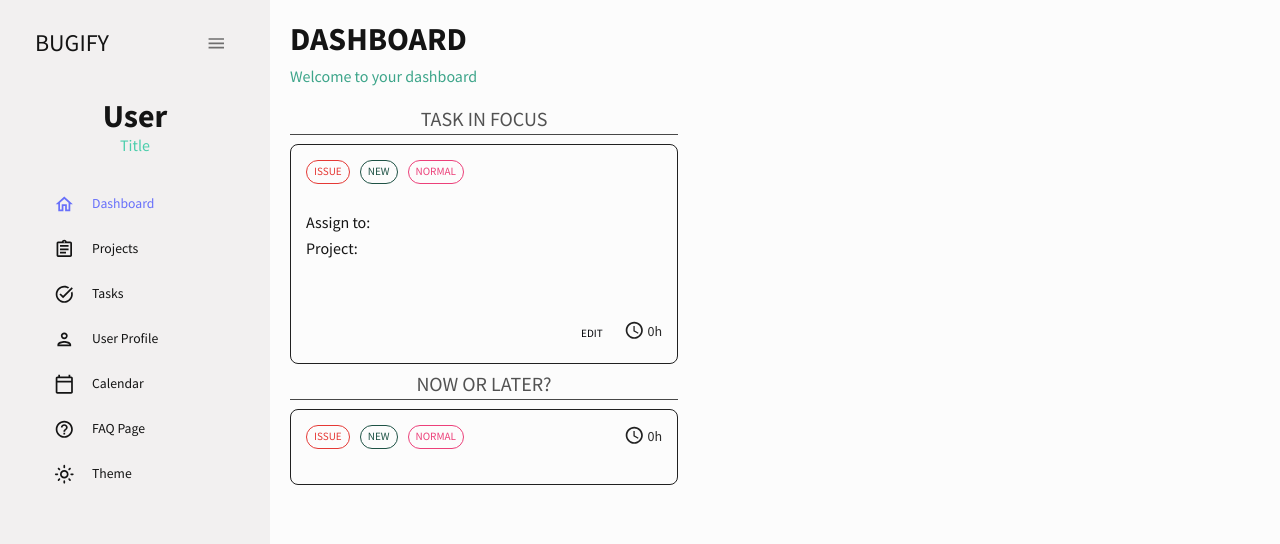
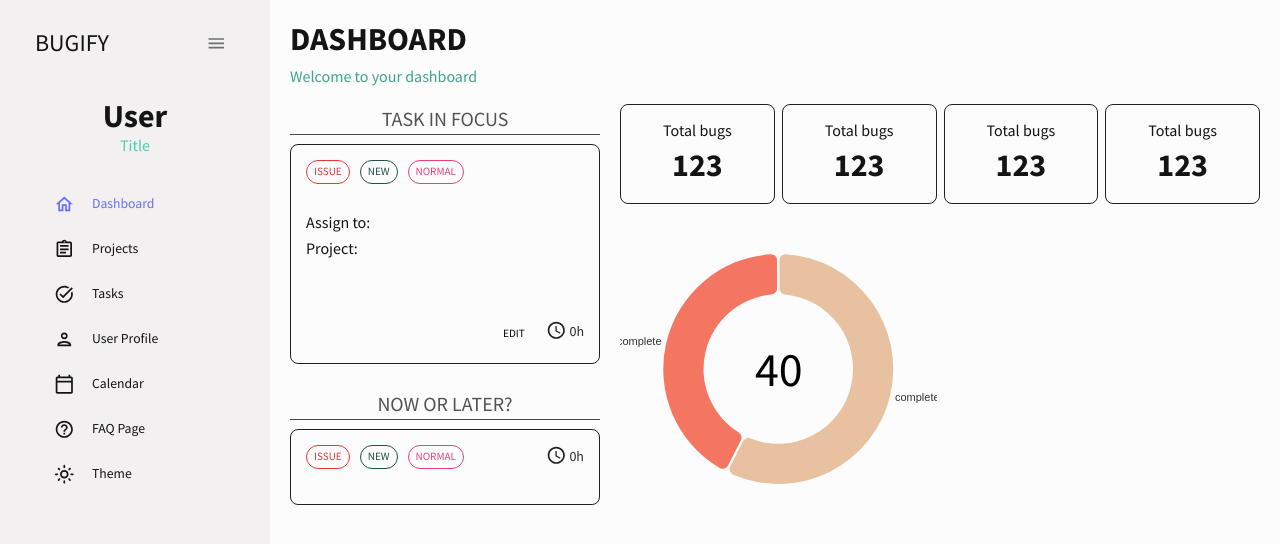
Before and after one commit to Anastasia-Tre/BugTrackerClient, a React (Create React App) app: page / in a window 1280 px wide. Shown: the top 544 px of the page. Built offline with nearby package versions, Linux system fonts and the light colour scheme.

Commit message:
add pie diagram

```diff
--- a/package.json
+++ b/package.json
@@ -15,8 +15,8 @@
     "@mui/material": "^5.12.1",
     "@mui/x-data-grid": "^5.17.2",
     "@mui/x-date-pickers": "^6.2.1",
-    "@nivo/geo": "^0.63.0",
-    "@nivo/pie": "^0.63.0",
+    "@nivo/line": "^0.83.0",
+    "@nivo/pie": "^0.80.0",
     "@reduxjs/toolkit": "^1.8.5",
     "@testing-library/jest-dom": "^5.16.5",
     "@testing-library/react": "^13.3.0",
--- /dev/null
+++ b/src/components/InfoBox.tsx
@@ -0,0 +1,37 @@
+import { Typography, useTheme } from "@mui/material";
+import { Box } from "@mui/system";
+import { tokens } from "../theme/theme";
+
+const InfoBox = () => {
+  const theme = useTheme();
+  const colors = tokens(theme.palette.mode);
+
+  return (
+    <Box
+      sx={{
+        height: 100,
+        display: "flex",
+        flexDirection: "column",
+        justifyContent: "space-between",
+        alignItems: "center",
+        padding: "15px",
+        border: 1,
+        borderRadius: "8px",
+      }}
+    >
+      <Typography variant="h5" color={colors.grey[1]} sx={{ m: "0px 0 5px 0" }}>
+        Total bugs
+      </Typography>
+      <Typography
+        variant="h2"
+        color={colors.grey[1]}
+        fontWeight="bold"
+        sx={{ m: "0px 0 5px 0" }}
+      >
+        123
+      </Typography>
+    </Box>
+  );
+};
+
+export default InfoBox;
--- /dev/null
+++ b/src/scenes/dashboard/LineDiagram.tsx
@@ -0,0 +1,111 @@
+import { Box } from "@mui/system";
+
+import { ResponsiveLine } from "@nivo/line";
+
+const Line = () => {
+  const data = [
+    {
+      id: "japan",
+      color: "hsl(130, 70%, 50%)",
+      data: [
+        {
+          x: "plane",
+          y: 78,
+        },
+        {
+          x: "helicopter",
+          y: 186,
+        },
+        {
+          x: "boat",
+          y: 256,
+        },
+        {
+          x: "train",
+          y: 241,
+        },
+        {
+          x: "subway",
+          y: 50,
+        },
+        {
+          x: "bus",
+          y: 288,
+        },
+        {
+          x: "car",
+          y: 69,
+        },
+        {
+          x: "moto",
+          y: 70,
+        },
+        {
+          x: "bicycle",
+          y: 187,
+        },
+        {
+          x: "horse",
+          y: 165,
+        },
+        {
+          x: "skateboard",
+          y: 32,
+        },
+        {
+          x: "others",
+          y: 232,
+        },
+      ],
+    },
+  ];
+
+  return (
+    <Box height="250px">
+      <ResponsiveLine
+        data={data}
+        margin={{ top: 50, right: 110, bottom: 50, left: 60 }}
+        xScale={{ type: "point" }}
+        yScale={{
+          type: "linear",
+          min: "auto",
+          max: "auto",
+          stacked: true,
+          reverse: false,
+        }}
+        yFormat=" >-.2f"
+        // axisTop={null}
+        // axisRight={null}
+        axisBottom={{
+          tickSize: 5,
+          tickPadding: 5,
+          tickRotation: 0,
+          legend: "transportation",
+          legendOffset: 36,
+          legendPosition: "middle",
+        }}
+        axisLeft={{
+          tickSize: 5,
+          tickPadding: 5,
+          tickRotation: 0,
+          legend: "count",
+          legendOffset: -40,
+          legendPosition: "middle",
+        }}
+        enableGridY={false}
+        colors={{ scheme: "pastel2" }}
+        enablePoints={false}
+        pointSize={10}
+        pointColor={{ theme: "background" }}
+        pointBorderWidth={2}
+        pointBorderColor={{ from: "serieColor" }}
+        pointLabelYOffset={-12}
+        areaOpacity={0.1}
+        useMesh={true}
+        legends={[]}
+      />
+    </Box>
+  );
+};
+
+export default Line;
--- /dev/null
+++ b/src/scenes/dashboard/PieDiagram.tsx
@@ -0,0 +1,101 @@
+import { useTheme } from "@mui/material";
+import { Box } from "@mui/system";
+import { ResponsivePie } from "@nivo/pie";
+import { tokens } from "../../theme/theme";
+
+const Pie = (props: {
+  complete: number;
+  incomplete: number;
+  total: number;
+}) => {
+  const theme = useTheme();
+  const colors = tokens(theme.palette.mode);
+
+  const data = [
+    {
+      id: "complete",
+      label: "complete",
+      value: props.complete,
+    },
+    {
+      id: "incomplete",
+      label: "incomplete",
+      value: props.incomplete,
+    },
+  ];
+
+  const CenterText = () => (
+    <text
+      x="47%"
+      y="48%"
+      textAnchor="middle"
+      dominantBaseline="middle"
+      style={{ fontSize: "3rem", fill: colors.grey[100] }}
+    >
+      {props.total}
+    </text>
+  );
+
+  return (
+    <Box height="250px">
+      <ResponsivePie
+        data={data}
+        theme={{
+          axis: {
+            domain: {
+              line: {
+                stroke: colors.grey[100],
+              },
+            },
+            legend: {
+              text: {
+                fill: colors.grey[100],
+              },
+            },
+            ticks: {
+              line: {
+                stroke: colors.grey[100],
+                strokeWidth: 1,
+              },
+              text: {
+                fill: colors.grey[100],
+              },
+            },
+          },
+          legends: {
+            text: {
+              fill: colors.grey[100],
+            },
+          },
+        }}
+        margin={{ top: 10, right: 10, bottom: 10, left: 10 }}
+        innerRadius={0.65}
+        padAngle={1}
+        cornerRadius={6}
+        activeOuterRadiusOffset={8}
+        // colors={{ scheme: "pastel2" }}
+        borderColor={{
+          from: "color",
+          modifiers: [["darker", 0.2]],
+        }}
+        arcLinkLabelsSkipAngle={0}
+        arcLinkLabelsTextColor={colors.grey[100]}
+        arcLinkLabelsThickness={0}
+        arcLinkLabelsDiagonalLength={5}
+        arcLinkLabelsStraightLength={0}
+        arcLinkLabelsTextOffset={0}
+        arcLinkLabelsColor={{ from: "color" }}
+        enableArcLabels={false}
+        arcLabelsSkipAngle={10}
+        arcLabelsTextColor={{
+          from: "color",
+          modifiers: [["darker", 2]],
+        }}
+        legends={[]}
+        layers={["arcLabels", "arcs", "legends", "arcLinkLabels", CenterText]}
+      />
+    </Box>
+  );
+};
+
+export default Pie;
--- a/src/scenes/dashboard/index.tsx
+++ b/src/scenes/dashboard/index.tsx
@@ -4,6 +4,9 @@ import Header from "../../components/Header";
 import TaskCardShort from "../tasks/TaskCardShort";
 import TaskCard from "../tasks/TaskCard";
 import { Task } from "../../types/Task";
+import InfoBox from "../../components/InfoBox";
+import Pie from "./PieDiagram";
+import Line from "./LineDiagram";
 
 const Dashboard = () => {
   const theme = useTheme();
@@ -16,13 +19,24 @@ const Dashboard = () => {
         <Header title="DASHBOARD" subtitle="Welcome to your dashboard" />
       </Box>
 
+      <Box
+        width="100%"
+        display="grid"
+        gap="20px"
+        gridTemplateColumns="repeat(3, minmax(0, 1fr))"
+      >
+        <Box
+          display="grid"
+          gap="20px"
+          gridTemplateRows="repeat(5, minmax(0, 1fr))"
+          sx={{ gridColumn: "span 1" }}
+        >
           {/* TASK IN FOCUS */}
           <Box
             display="flex"
             flexDirection="column"
             flexWrap="wrap"
-        width="40%"
-        sx={{ m: "0 0 5px 0" }}
+            sx={{ m: "0 0 5px 0", gridRow: "span 2" }}
           >
             <Typography fontSize="20px" color={colors.grey[4]} align="center">
               TASK IN FOCUS
@@ -38,7 +52,12 @@ const Dashboard = () => {
           </Box>
 
           {/* NOW OR LATER? */}
-      <Box display="flex" flexDirection="column" flexWrap="wrap" width="40%">
+          <Box
+            display="flex"
+            flexDirection="column"
+            flexWrap="wrap"
+            sx={{ gridRow: "span 3" }}
+          >
             <Typography fontSize="20px" color={colors.grey[4]} align="center">
               NOW OR LATER?
             </Typography>
@@ -54,6 +73,36 @@ const Dashboard = () => {
             ))}
           </Box>
         </Box>
+
+        <Box
+          display="grid"
+          gap="7px"
+          gridTemplateRows="repeat(5, minmax(0, 1fr))"
+          sx={{ gridColumn: "span 2" }}
+        >
+          <Box
+            display="grid"
+            gap="7px"
+            gridTemplateColumns="repeat(4, minmax(0, 1fr))"
+            sx={{ gridRow: "span 1" }}
+          >
+            <InfoBox />
+            <InfoBox />
+            <InfoBox />
+            <InfoBox />
+          </Box>
+          <Box
+            display="grid"
+            gap="7px"
+            gridTemplateColumns="repeat(2, minmax(0, 1fr))"
+            sx={{ gridRow: "span 2" }}
+          >
+            <Pie complete={23} incomplete={17} total={40} />
+            {/* <Line /> */}
+          </Box>
+        </Box>
+      </Box>
+    </Box>
   );
 };
 
```
Also changed, not shown: src/scenes/global/SearchBar.tsx (deleted, +0 -24 lines), 1 other file (tests, documents, lock files or other folders). Lines whose indentation alone changed are shown as unchanged.
